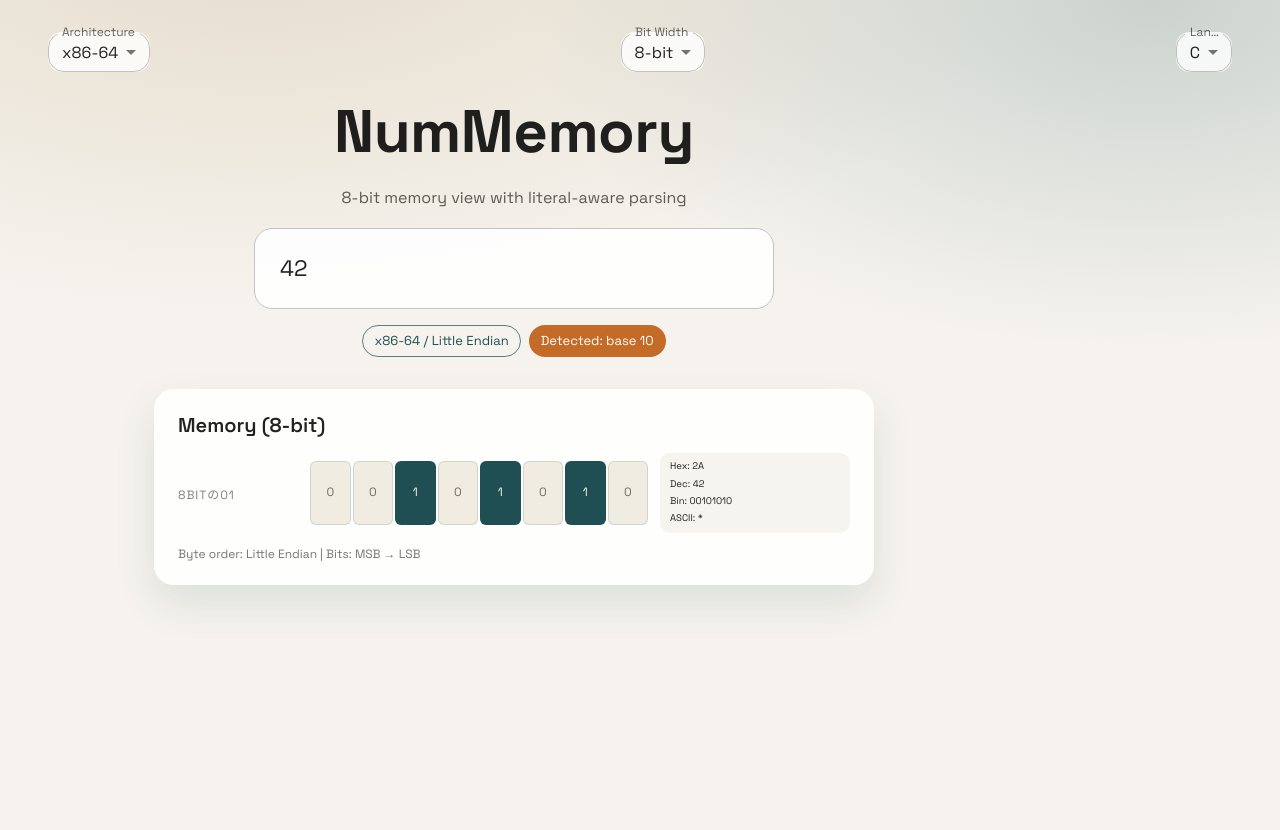
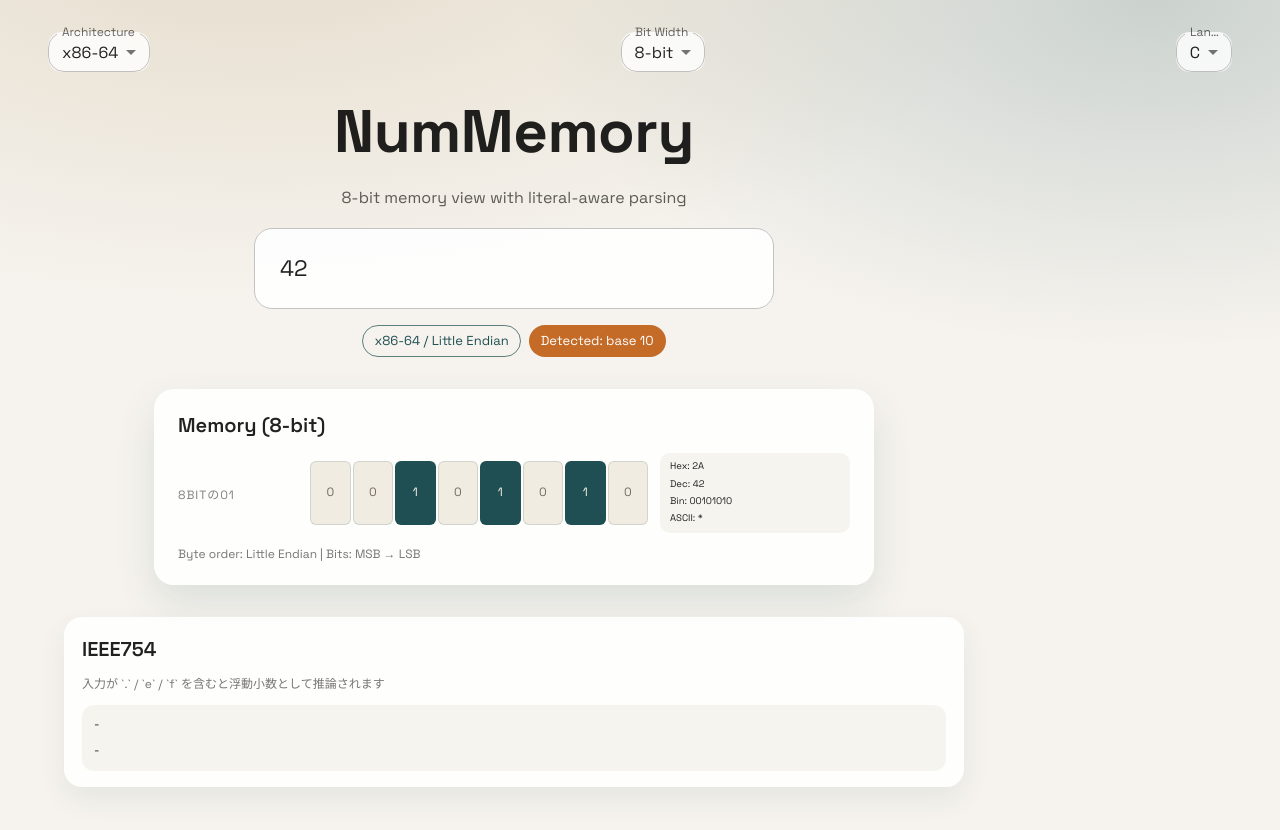
Before and after one commit to cha84rakanal/NumMem, a React (Vite) app: page / in a window 1280 px wide. Shown: the top 830 px of the page. Before the commit the page ends 800 px from the top, so only its background shows below. Built offline with nearby package versions, Linux system fonts and the light colour scheme.

Commit message:
impl IEEE754 bit preview

```diff
--- a/src/App.tsx
+++ b/src/App.tsx
@@ -104,6 +104,50 @@ function parseLiteral(inputRaw: string, lang: Lang): { value: bigint; base: numb
   return null;
 }
 
+type FloatParse = { value: number; kind: "float32" | "float64" };
+
+function detectFloat(inputRaw: string): FloatParse | null {
+  const trimmed = inputRaw.trim();
+  if (!trimmed) return null;
+  const lower = trimmed.toLowerCase();
+  const hasFloatSuffix = lower.endsWith("f");
+  const core = hasFloatSuffix ? trimmed.slice(0, -1) : trimmed;
+  if (!core) return null;
+  const isFloatLike = core.includes(".") || core.includes("e") || core.includes("E");
+  if (!isFloatLike && !hasFloatSuffix) return null;
+  const num = Number(core);
+  if (Number.isNaN(num)) return null;
+  return {
+    value: hasFloatSuffix ? Math.fround(num) : num,
+    kind: hasFloatSuffix ? "float32" : "float64",
+  };
+}
+
+function float32Bits(value: number): { bits: string; sign: number; exponent: number; fraction: number } {
+  const buffer = new ArrayBuffer(4);
+  const view = new DataView(buffer);
+  view.setFloat32(0, value, false);
+  const uint = view.getUint32(0, false);
+  const sign = (uint >>> 31) & 1;
+  const exponent = (uint >>> 23) & 0xff;
+  const fraction = uint & 0x7fffff;
+  const bits = uint.toString(2).padStart(32, "0");
+  return { bits, sign, exponent, fraction };
+}
+
+function float64Bits(value: number): { bits: string; sign: number; exponent: number; fraction: bigint } {
+  const buffer = new ArrayBuffer(8);
+  const view = new DataView(buffer);
+  view.setFloat64(0, value, false);
+  const high = view.getUint32(0, false);
+  const low = view.getUint32(4, false);
+  const sign = (high >>> 31) & 1;
+  const exponent = (high >>> 20) & 0x7ff;
+  const fractionHigh = high & 0xfffff;
+  const fraction = (BigInt(fractionHigh) << 32n) | BigInt(low);
+  const bits = high.toString(2).padStart(32, "0") + low.toString(2).padStart(32, "0");
+  return { bits, sign, exponent, fraction };
+}
 function toUintN(value: bigint, width: number): bigint {
   const mod = 1n << BigInt(width);
   let normalized = value % mod;
@@ -131,9 +175,26 @@ export default function App() {
   const [bitWidth, setBitWidth] = useState<(typeof BIT_WIDTHS)[number]>(8);
 
   const parsed = useMemo(() => parseLiteral(input, lang), [input, lang]);
-  const normalized = parsed ? toUintN(parsed.value, bitWidth) : null;
-  const byteCount = bitWidth / 8;
+  const parsedFloat = useMemo(() => detectFloat(input), [input]);
+  const floatInfo = useMemo(() => {
+    if (!parsedFloat) return null;
+    if (parsedFloat.kind === "float32") return { kind: "float32" as const, ...float32Bits(parsedFloat.value) };
+    return { kind: "float64" as const, ...float64Bits(parsedFloat.value) };
+  }, [parsedFloat]);
+
+  const effectiveBitWidth = floatInfo ? (floatInfo.kind === "float32" ? 32 : 64) : bitWidth;
+  const normalized = parsed ? toUintN(parsed.value, effectiveBitWidth) : null;
+  const byteCount = effectiveBitWidth / 8;
   const bytes = useMemo(() => {
+    if (floatInfo) {
+      const bits = floatInfo.bits;
+      const list: number[] = [];
+      for (let i = 0; i < bits.length; i += 8) {
+        const chunk = bits.slice(i, i + 8);
+        list.push(parseInt(chunk, 2));
+      }
+      return list;
+    }
     if (normalized === null) return [] as number[];
     const list: number[] = [];
     for (let i = 0; i < byteCount; i += 1) {
@@ -142,19 +203,14 @@ export default function App() {
       list.push(byte);
     }
     return list;
-  }, [normalized, byteCount]);
+  }, [floatInfo, normalized, byteCount]);
 
   const endian = ARCHS.find((a) => a.id === arch)?.endian ?? "Little";
   const orderedBytes = endian === "Little" ? bytes : [...bytes].reverse();
 
   const archLabel = ARCHS.find((a) => a.id === arch)?.label ?? arch;
   const bitsPerRow = 8;
-  const base2Pad = bitWidth;
-  const base8Pad = Math.ceil(bitWidth / 3);
-  const base16Pad = Math.ceil(bitWidth / 4);
-  const asciiLabel = orderedBytes
-    .map((byte) => toPrintableAscii(byte))
-    .join(" ");
+  // numeric base outputs are currently displayed per-byte; keep these when global conversion panel returns
   const rows = useMemo(() => {
     if (orderedBytes.length === 0) return [null];
     return orderedBytes.map((byte) => byte);
@@ -241,7 +297,7 @@ export default function App() {
             </Stack>
 
             <Box className="memory-panel">
-              <Typography variant="h6">Memory ({bitWidth}-bit)</Typography>
+              <Typography variant="h6">Memory ({effectiveBitWidth}-bit)</Typography>
               <Box className="row-stack">
                 {rows.map((rowByte, rowIndex) => {
                   const byte = rowByte;
@@ -295,6 +351,25 @@ export default function App() {
                 Byte order: {endian} Endian | Bits: MSB → LSB
               </Typography>
             </Box>
+            <Box className="ieee-panel">
+              <Typography variant="h6">IEEE754</Typography>
+              <Typography variant="caption" className="note">
+                入力が `.` / `e` / `f` を含むと浮動小数として推論されます
+              </Typography>
+              <Box className="ieee-card">
+                <Typography variant="caption" className="mono">
+                  {floatInfo ? `${floatInfo.kind} = ${parsedFloat?.value}` : "-"}
+                </Typography>
+                <Typography variant="caption" className="mono">
+                  {floatInfo ? floatInfo.bits : "-"}
+                </Typography>
+                {floatInfo && (
+                  <Typography variant="caption" className="mono">
+                    sign: {floatInfo.sign} exp: {floatInfo.exponent} frac: {floatInfo.fraction.toString()}
+                  </Typography>
+                )}
+              </Box>
+            </Box>
           </Box>
         </Box>
       </Box>
--- a/src/styles.css
+++ b/src/styles.css
@@ -194,6 +194,25 @@ body {
   color: rgba(29, 27, 22, 0.6);
 }
 
+.ieee-panel {
+  margin-top: 16px;
+  padding: 16px 18px;
+  border-radius: 18px;
+  background: rgba(255, 255, 255, 0.9);
+  box-shadow: 0 12px 28px rgba(31, 79, 82, 0.08);
+  display: grid;
+  gap: 10px;
+  width: min(900px, 95vw);
+}
+
+.ieee-card {
+  padding: 10px 12px;
+  border-radius: 12px;
+  background: rgba(246, 243, 238, 0.9);
+  display: grid;
+  gap: 6px;
+}
+
 @keyframes floatIn {
   from {
     transform: translateY(12px);
```
Also changed, not shown: 5 other files (tests, documents, lock files or other folders).
